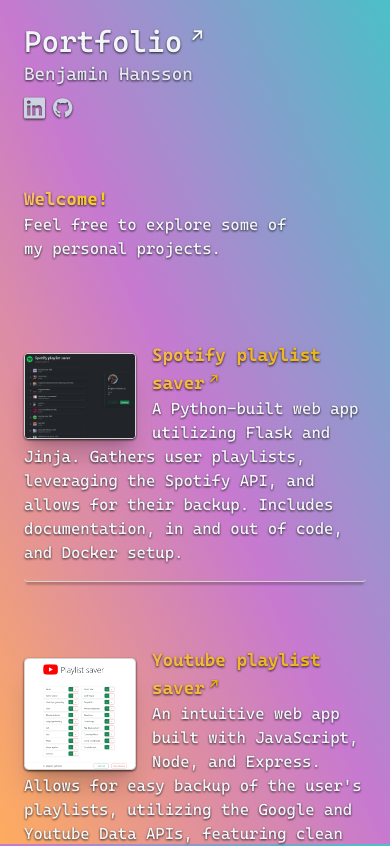
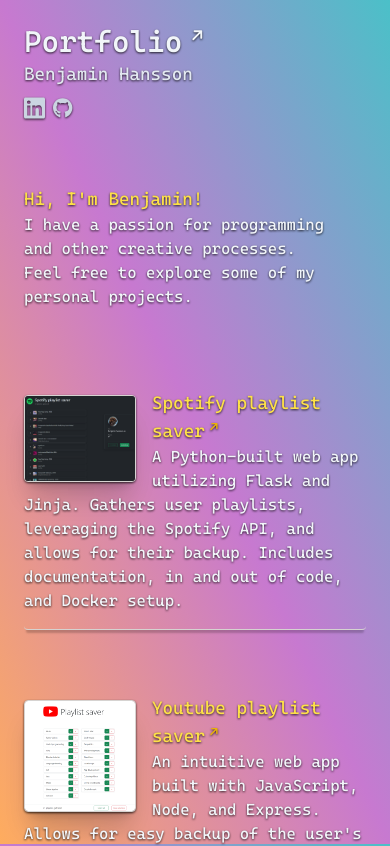
Before and after one commit to Benhan11/project-portfolio, a React (Create React App) app: page / in a window 390 px wide. Shown: the top 846 px of the page. Built offline with nearby package versions, Linux system fonts and the light colour scheme.

Commit message:
Fixed small screen snippet image offset, removed gradient colors from some texts for readability

```diff
--- a/src/components/ProjectSnippet.tsx
+++ b/src/components/ProjectSnippet.tsx
@@ -26,7 +26,7 @@
                             transition ease-in-out delay-0 duration-200 hover:translate-y-1 sm:hover:scale-[1.01] sm:hover:shadow-[0px_1px_2px_2px_rgba(0,0,0,0.5)] sm:hover:bg-black/35">
                 <div className="sm:flex-none w-32 float-left">
                     <div className="flex flex-row justify-center sm:ps-0 sm:pb-0 pe-4 pb-0">
-                        <img src={images[snippet.imageName]} className="sm:mt-1 mt-3 h-auto max-w-full max-h-32 rounded border border-stone-300 shadow-xl drop-shadow sm:drop-shadow-light" />
+                        <img src={images[snippet.imageName]} className="sm:mt-1 mt-[0.4rem] h-auto max-w-full max-h-32 rounded border border-stone-300 shadow-xl drop-shadow sm:drop-shadow-light" />
                     </div>
                 </div>
                 <div className="sm:space-y-2 drop-shadow sm:drop-shadow-light">
@@ -34,7 +34,7 @@
                         <h2 className="font-bold text-base bg-gradient-to-r from-orange-300 to-yellow-500 inline-block text-transparent bg-clip-text">{snippet.title}</h2>
                         <IconWrapper icon={icons['opensNewPageBoxIcon']} size="sm" className="mt-1" />
                     </div>
-                    <h2 className="font-bold text-lg bg-gradient-to-r from-orange-300 to-yellow-500 text-transparent bg-clip-text block sm:hidden">{snippet.title}<span className="whitespace-nowrap">&nbsp;<IconWrapper icon={icons['opensNewPageArrowIcon']} transform="shrink-6 rotate-45 up-3 left-7" className="text-yellow-500" /></span></h2>
+                    <h2 className="sm:font-bold text-lg sm:bg-gradient-to-r sm:from-orange-300 sm:to-yellow-500 text-yellow-300 sm:text-transparent bsm:g-clip-text block sm:hidden">{snippet.title}<span className="whitespace-nowrap">&nbsp;<IconWrapper icon={icons['opensNewPageArrowIcon']} transform="shrink-6 rotate-45 up-3 left-7" className="text-yellow-500" /></span></h2>
                     <p className="text-base sm:text-slate-200 text-slate-100">{snippet.description}</p>
                 </div>
             </div>
--- a/src/pages/HomePage.tsx
+++ b/src/pages/HomePage.tsx
@@ -25,9 +25,15 @@
                                 <a href="https://www.linkedin.com/in/benjamin-hansson-88131b1a2/" target="_blank" rel="noopener noreferrer" className="hover:text-blue-500 drop-shadow"><IconWrapper icon={icons['linkedinIcon']} size="xl" /></a>
                                 <a href="https://github.com/Benhan11" target="_blank" rel="noopener noreferrer" className="hover:text-slate-50 drop-shadow"><IconWrapper icon={icons['githubIcon']} size="lg" /></a>
                             </div>
-                            <p className="max-w-72 pt-16">
-                                <a className="text-lg font-bold bg-gradient-to-r from-orange-300 to-yellow-400 inline-block text-transparent bg-clip-text drop-shadow">Welcome!</a><br/>
-                                <span className="drop-shadow text-slate-100">Feel free to explore some of my personal projects.</span>
+                            <p className="max-w-80 pt-16">
+                                <a className="text-lg text-yellow-300 drop-shadow">
+                                    Hi, I'm Benjamin!
+                                </a><br/>
+                                <span className="drop-shadow text-slate-100">
+                                    I have a passion for programming and other creative processes.
+                                    <br />
+                                    Feel free to explore some of my personal projects.
+                                </span>
                             </p>
                         </div>
                     </div>
```
